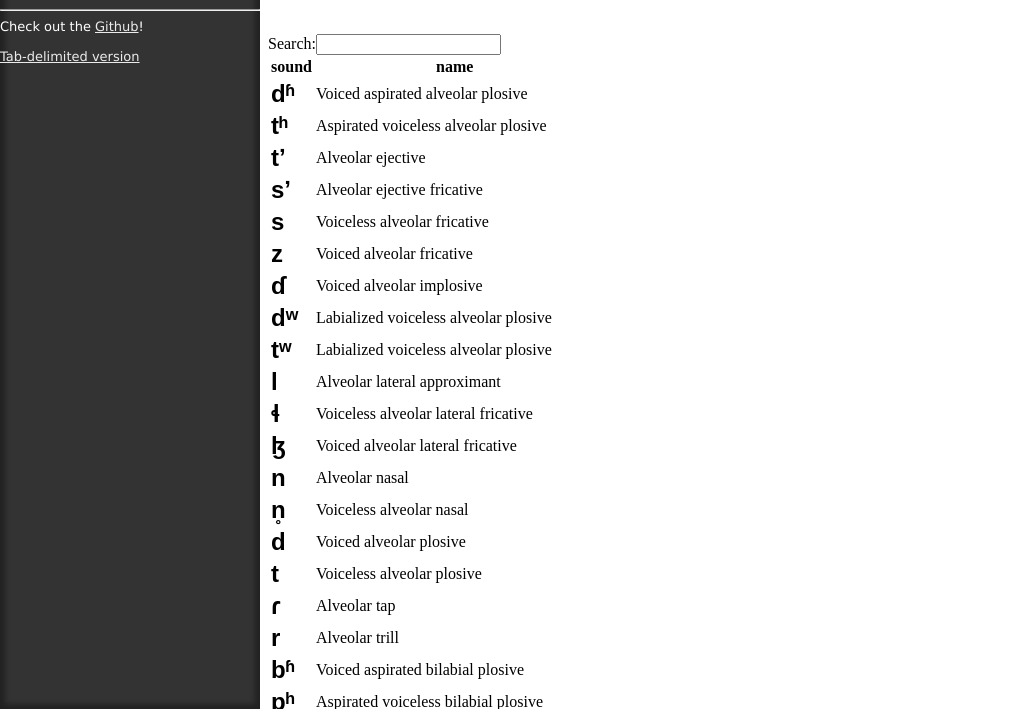
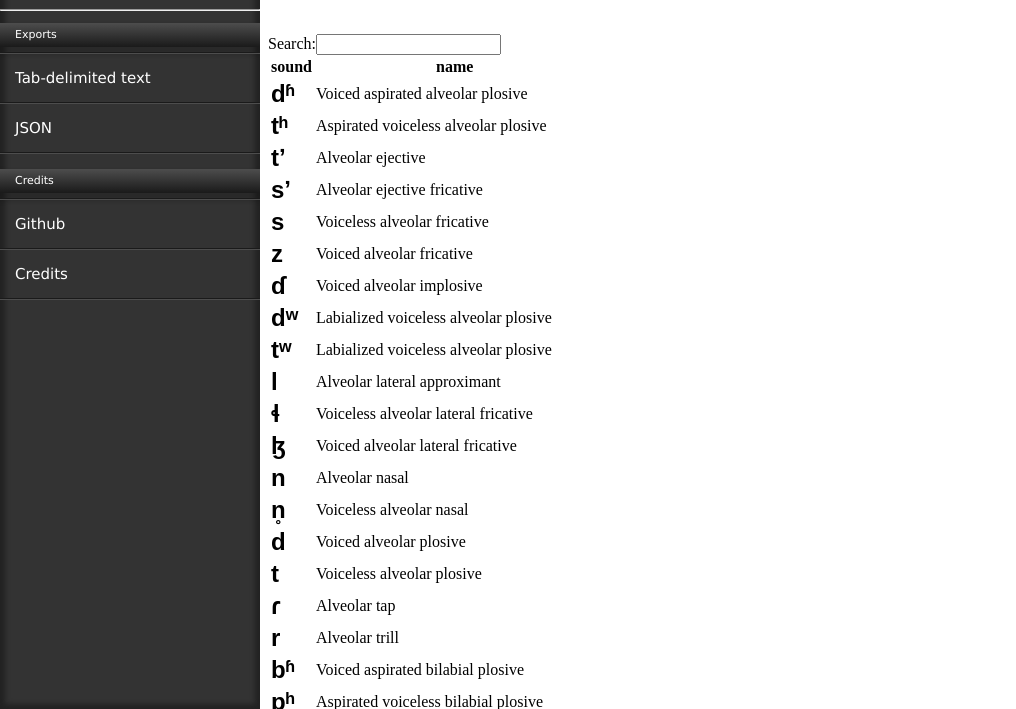
Before and after one commit to amundo/ipa, a plain HTML site: page index.html in a window 1280 px wide. Both pictures are taken after a click on the picture 24 px from the left and 24 px from the top of the page. Shown: the part 91-800 px from the top of the page, without its empty margins (0-1016 px from the left). Drawn offline with Linux system fonts and the light colour scheme.

Commit message:
work on sidebar a bit

```diff
--- a/index.html
+++ b/index.html
@@ -33,7 +33,6 @@
         <td>{{sound.name}}</td>
       </tr>
     </table>
-    <p><a href=ipa.txt>Tab-delimited version</a> | <a href=https://github.com/amundo/ipa>Github</a> </p>
 
   <!--begin sidebar-->
   <a id="menu" href="#sidr">
@@ -45,8 +44,17 @@
       <h2>How To Use This Tool:</h2>
         <p>Just type in a description of the sound or the letter itself!</p>
     <hr>
-    <p>Check out the <a href="http://github.com/amundo/ipa">Github</a>!<br>
-      <br><a href=ipa.txt>Tab-delimited version</a></p>
+    <p>
+    <h2>Exports</h2>
+    <ul id=exports>
+      <li><a href=ipa.txt>Tab-delimited text</a>
+      <li><a href=ipa.json>JSON</a>
+    </ul>
+    <h2>Credits</h2>
+    <ul id=credits>
+      <li><a href=https://github.com/amundo/ipa>Github</a>
+      <li><a href=CREDITS.md>Credits</a>
+    </ul>
 
     </div>
   </div>
```
